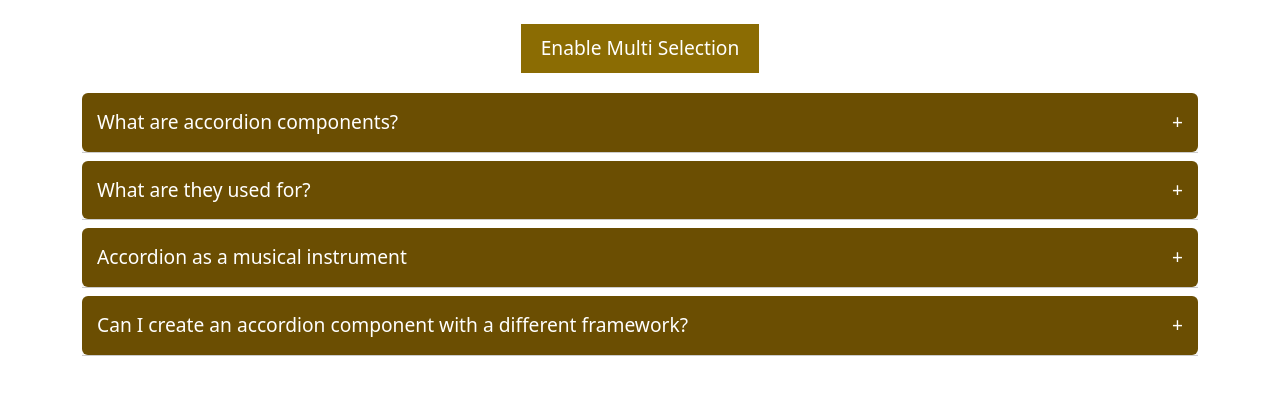
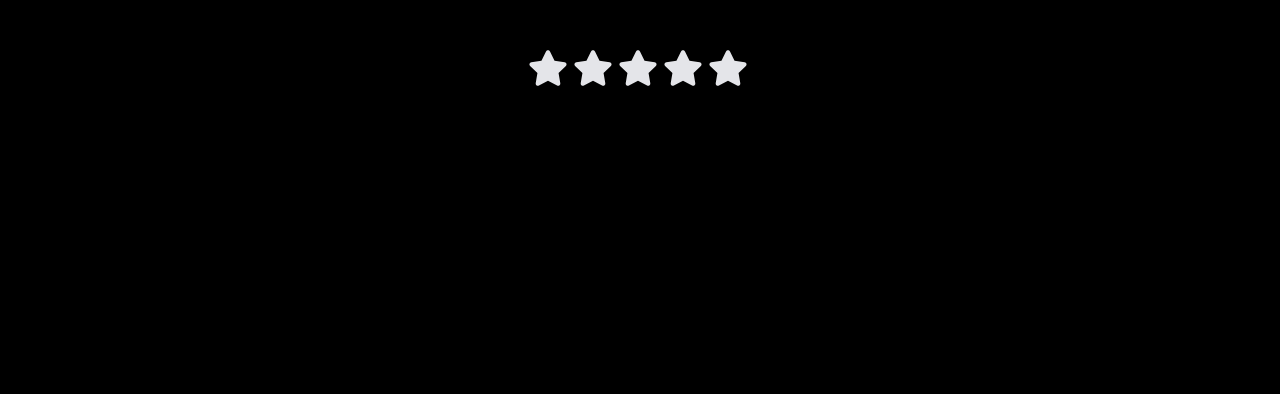
Before and after one commit to Ujala-355/React_Projects_bootstrap, a React (Create React App) app: page / in a window 1280 px wide. Shown: the top 394 px of the page. Built offline with nearby package versions, Linux system fonts and the light colour scheme.

Commit message:
Star rating

```diff
--- a/package.json
+++ b/package.json
@@ -10,6 +10,7 @@
     "react": "^18.3.1",
     "react-bootstrap": "^2.10.2",
     "react-dom": "^18.3.1",
+    "react-icons": "^5.2.1",
     "react-scripts": "5.0.1",
     "web-vitals": "^2.1.4"
   },
--- a/src/App.js
+++ b/src/App.js
@@ -1,12 +1,15 @@
-import Selection from "./Accordion_selection/Selection";
+// import Selection from "./Accordion_selection/Selection";
+// import RandomColor from "./random_Color/RandomColor";
+import StarRating from "./Star_rating/StarRating"
 import 'bootstrap/dist/css/bootstrap.min.css';
 import './App.css';
-
 
 function App() {
   return (
     <>
-       <Selection/>
+       {/* <Selection/> */}
+       {/* <RandomColor/> */}
+       <StarRating/>
     </>
   );
 }
--- /dev/null
+++ b/src/Star_rating/StarRating.js
@@ -0,0 +1,42 @@
+import React, { useState } from 'react';
+import { FaStar } from 'react-icons/fa';
+import 'bootstrap/dist/css/bootstrap.min.css';
+import './styles.css';
+
+const StarRating = ({ noOfStars = 5 }) => {
+  const [rating, setRating] = useState(0);
+  const [hover, setHover] = useState(0);
+
+  const handleClick = (getCurrentIndex) => {
+    setRating(getCurrentIndex);
+  };
+
+  const handleMouseEnter = (getCurrentIndex) => {
+    setHover(getCurrentIndex);
+  };
+
+  const handleMouseLeave = () => {
+    setHover(0); // Reset hover state when mouse leaves
+  };
+
+  return (
+    <div className="star-rating d-flex justify-content-center my-5">
+      {[...Array(noOfStars)].map((_, index) => {
+        index += 1;
+        return (
+                <FaStar
+                    key={index}
+                    className={index <= (hover || rating) ? "active" : "inactive"}
+                    onClick={() => handleClick(index)}
+                    onMouseEnter={() => handleMouseEnter(index)}
+                    onMouseLeave={() => handleMouseLeave()}
+                    size={40}
+                    style={{ cursor: 'pointer', marginRight: '5px' }}
+                />
+        );
+      })}
+    </div>
+  );
+};
+
+export default StarRating;
--- /dev/null
+++ b/src/Star_rating/styles.css
@@ -0,0 +1,11 @@
+body{
+    background-color: black;
+}
+
+.star-rating .active {
+    color: #ffc107; /* Bootstrap's yellow color */
+  }
+
+  .star-rating .inactive {
+    color: #e4e5e9; /* Light gray color */
+  }
--- /dev/null
+++ b/src/random_Color/RandomColor.js
@@ -0,0 +1,71 @@
+import React, { useState, useEffect, useCallback } from 'react';
+
+const RandomColor = () => {
+    const [typeOfColor, setTypeOfColor] = useState("hex");
+    const [color, setColor] = useState("#000000");
+
+    const randomColorUtility = (length) => {
+        return Math.floor(Math.random() * length);
+    };
+
+    const handleCreateRandomHexColor = useCallback(() => {
+        const hex = [1, 2, 3, 4, 5, 6, 7, 8, 9, "A", "B", "C", "D", "E", "F"];
+        let hexColor = "#";
+
+        for (let i = 0; i < 6; i++) {
+          hexColor += hex[randomColorUtility(hex.length)];
+        }
+        setColor(hexColor);
+    }, []);
+
+    const handleCreateRandomRgbColor = useCallback(() => {
+        const r = randomColorUtility(256);
+        const g = randomColorUtility(256);
+        const b = randomColorUtility(256);
+
+        setColor(`rgb(${r}, ${g}, ${b})`);
+    }, []);
+
+    useEffect(() => {
+        if (typeOfColor === "rgb") handleCreateRandomRgbColor();
+        else handleCreateRandomHexColor();
+    }, [typeOfColor, handleCreateRandomHexColor, handleCreateRandomRgbColor]);
+
+    return (
+        <div
+            style={{
+              width: "100vw",
+              height: "100vh",
+              background: color,
+            }}
+            className="d-flex flex-column justify-content-center align-items-center text-center"
+        >
+            <div className="mb-3">
+                <button
+                  className="btn btn-primary me-2"
+                  onClick={() => setTypeOfColor("hex")}
+                >
+                  Create HEX Color
+                </button>
+                <button
+                  className="btn btn-secondary me-2"
+                  onClick={() => setTypeOfColor("rgb")}
+                >
+                  Create RGB Color
+                </button>
+                <button
+                  className="btn btn-success"
+                  onClick={typeOfColor === "hex" ? handleCreateRandomHexColor : handleCreateRandomRgbColor}
+                >
+                  Generate Random Color
+                </button>
+            </div>
+            <div className="d-flex flex-column justify-content-center align-items-center text-white">
+                <h3>{typeOfColor === "rgb" ? "RGB Color" : "HEX Color"}</h3>
+                <h1>{color}</h1>~
+            </div>
+        </div>
+    );
+};
+
+export default RandomColor;
```
Also changed, not shown: 1 other file (tests, documents, lock files or other folders).
